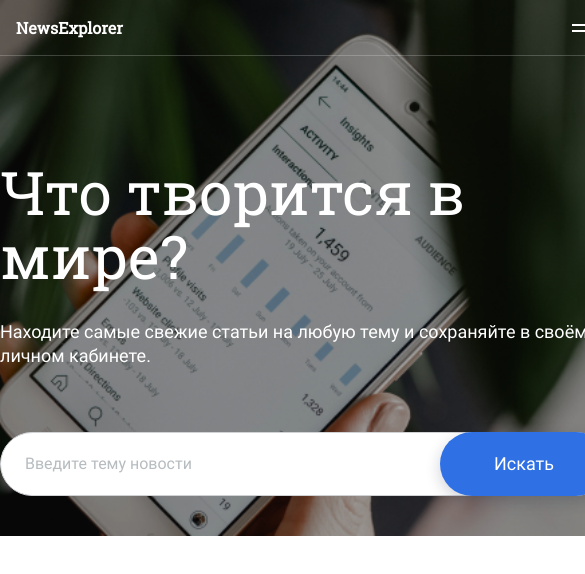
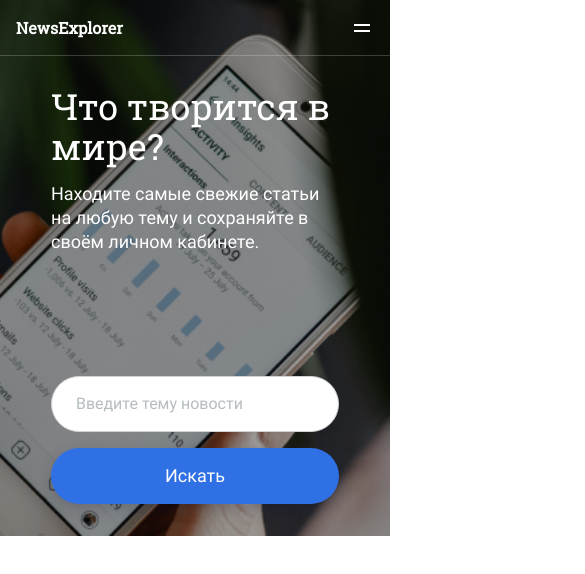
Before and after one commit to MaximStovba/news-explorer-frontend, a React (Create React App) app: page / in a window 390 px wide. Shown: the top 574 px of the page, 585 px wide, since content can reach past the window. Built offline with nearby package versions, Linux system fonts and the light colour scheme.

Commit message:
адаптив SearchForm

```diff
--- a/src/components/App/App.css
+++ b/src/components/App/App.css
@@ -8,6 +8,7 @@
   /* Основной код для desctop */
   font-family: 'Inter', 'Roboto', 'Roboto Slab', 'Source Sans Pro', 'Arial', sans-serif;
   max-width: 1440px;
+  min-width: 320px;
   margin: auto;
 /*
   padding-top: 45px;
--- a/src/components/SearchForm/SearchForm.css
+++ b/src/components/SearchForm/SearchForm.css
@@ -100,3 +100,48 @@
   transition: opacity 1s ease;
   cursor: pointer;
 }
+
+@media all and (max-width : 800px) { /* 768 */
+  .search-form {
+    padding-top: 104px;
+    padding-bottom: 48px;
+    grid-template-columns: calc(448px - 160px) 160px;
+    grid-template-rows: repeat(2, min-content) 56px;
+  }
+  .search-form__title {
+    font-size: 36px;
+    line-height: 40px;
+    max-width: 385px;
+  }
+  .search-form__text {
+    margin: 16px 0 48px 0;
+  }
+}
+
+@media all and (max-width : 470px) { /* 320 */
+  .search-form {
+    padding-top: 86px;
+    padding-bottom: 32px;
+    grid-template-columns: 288px;
+    grid-template-rows: repeat(2, min-content) 56px calc(56px + 16px);
+    grid-template-areas:
+    "search-form__title"
+    "search-form__text"
+    "."
+    ".";
+  }
+  .search-form__input {
+    /* расположение в сетке search-form */
+    grid-column: 1;
+    grid-row: 3/4;
+  }
+  .search-form__btn {
+    margin-top: 16px;
+    /* расположение в сетке search-form */
+    grid-column: 1;
+    grid-row: 4/5;
+  }
+  .search-form__text {
+    margin-bottom: 122px;
+  }
+}
```
